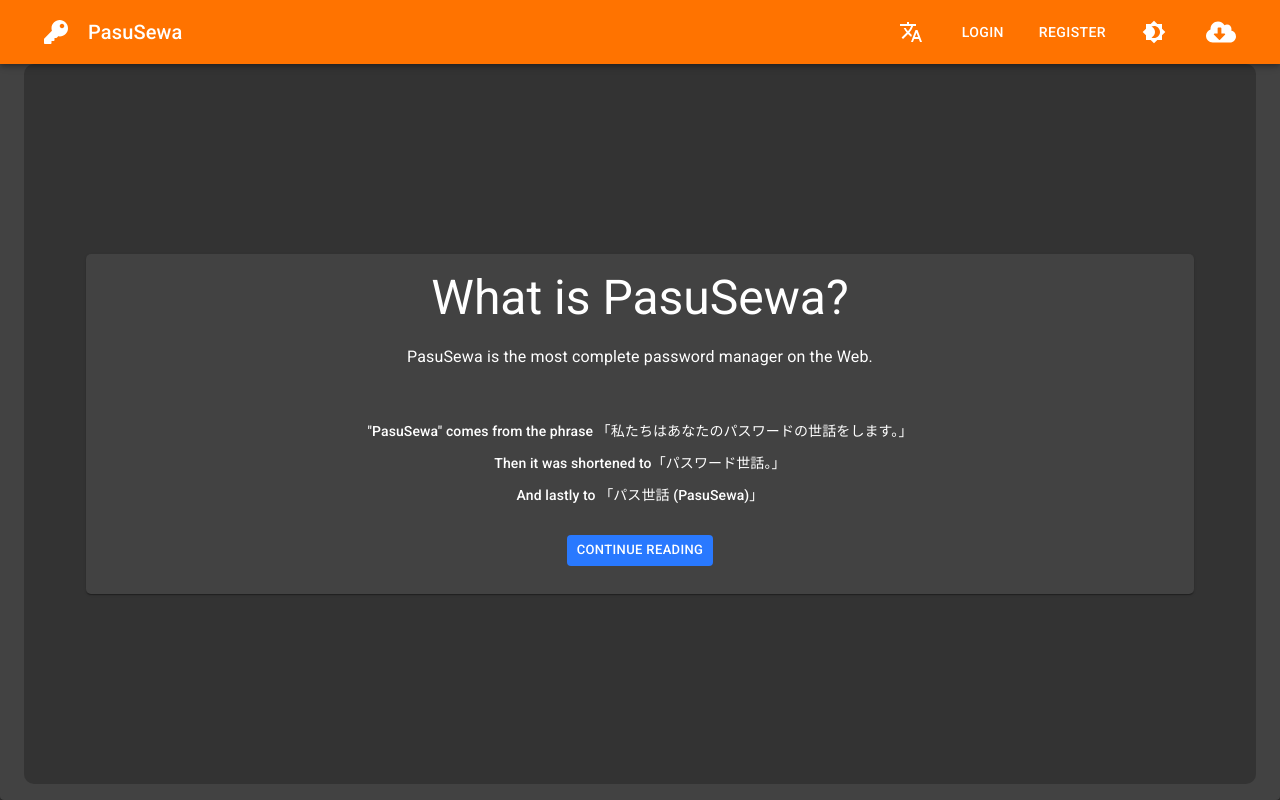
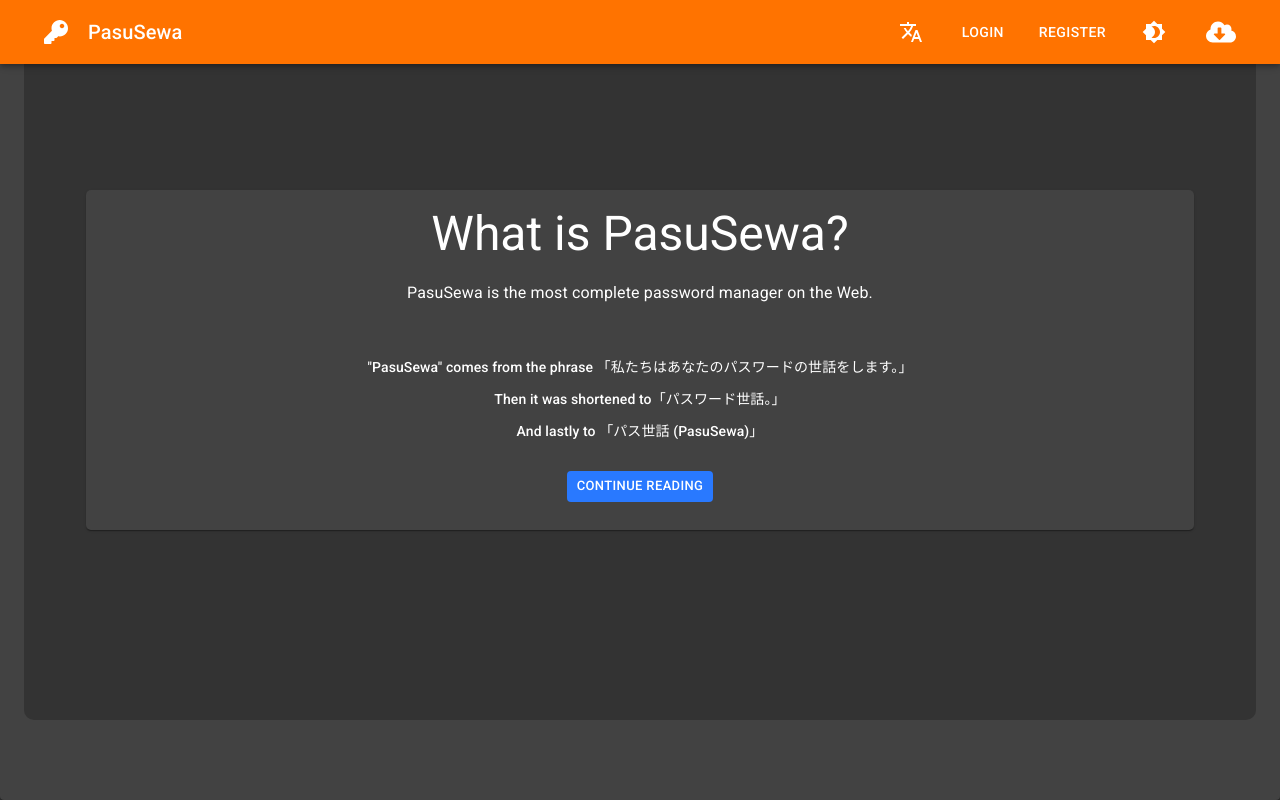
Before and after one commit to TheMrCorvy/Desktop-Frontend, a React (Create React App) app: page / in a window 1280 px wide. Built offline with nearby package versions, Linux system fonts and the light colour scheme.

Commit message:
removed all the padding from the layout

```diff
--- a/src/components/Layout/index.tsx
+++ b/src/components/Layout/index.tsx
@@ -13,14 +13,14 @@ const useStyles = makeStyles((theme: Theme) =>
 		main: {
 			minHeight: "100vh",
 			flexGrow: 1,
-			[theme.breakpoints.down("sm")]: {
-				paddingTop: 0,
-				paddingBottom: "5rem",
-			},
-			[theme.breakpoints.up("md")]: {
-				paddingBottom: 0,
-				paddingTop: "4rem",
-			},
+			// [theme.breakpoints.down("sm")]: {
+			// 	paddingTop: 0,
+			// 	paddingBottom: "5rem",
+			// },
+			// [theme.breakpoints.up("md")]: {
+			// 	paddingBottom: 0,
+			// 	paddingTop: "4rem",
+			// },
 		},
 		backToTop: {
 			position: "fixed",
```
